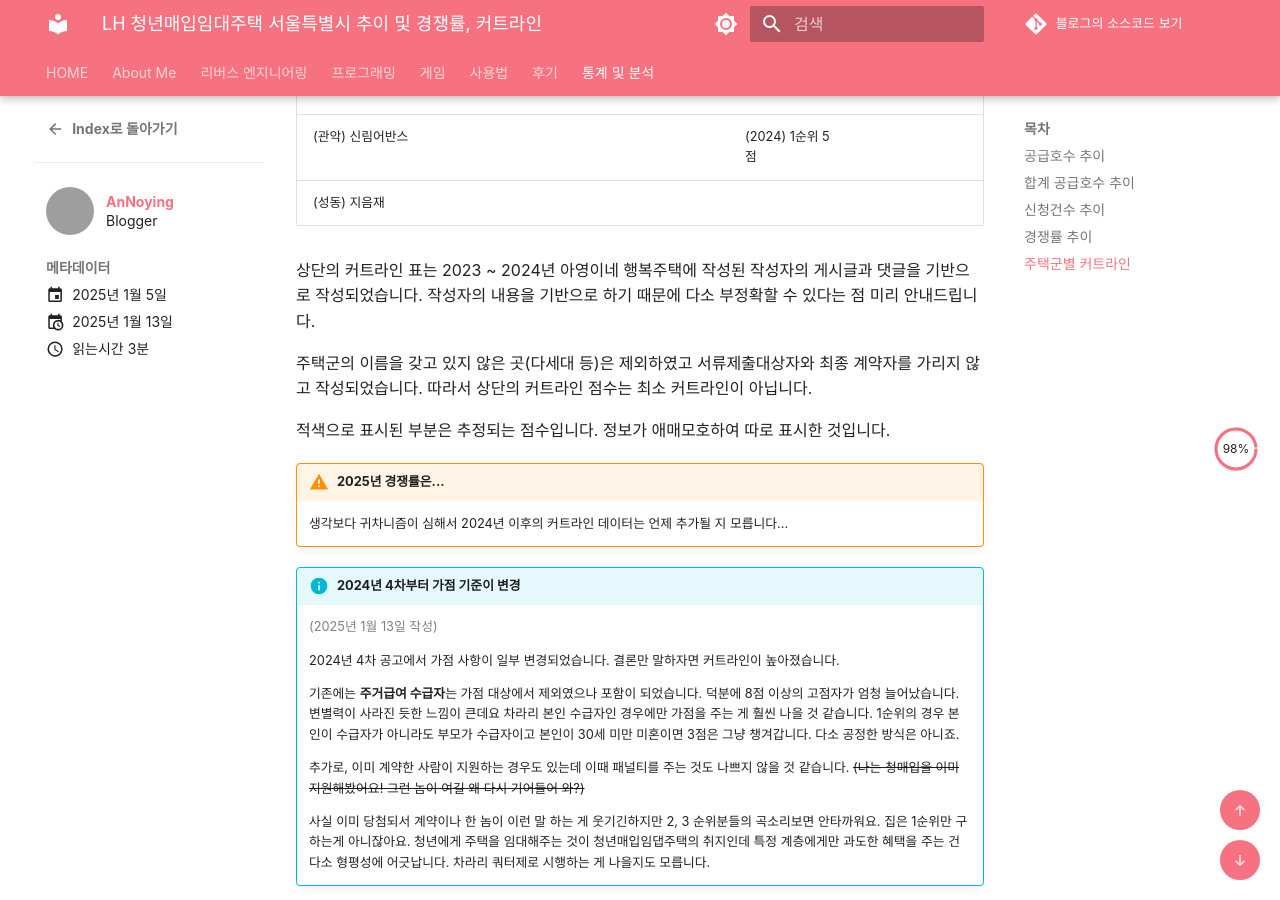
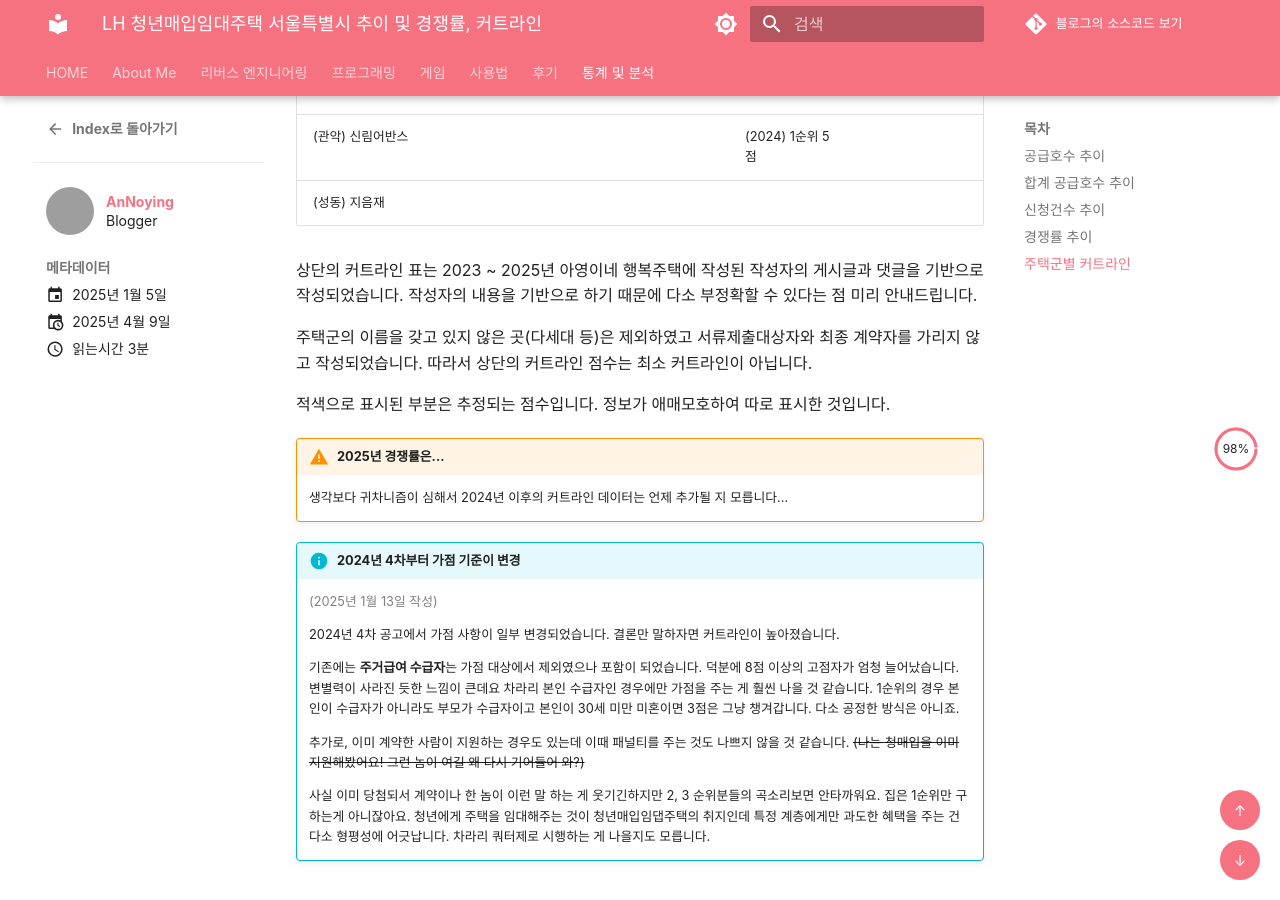
Before and after one commit to AN-NOYING/an-noying.github.io, an MkDocs documentation site: the page built from docs/stat/posts/lh_competition_rate.md, in a window 1280 px wide and 900 px high, scrolled down 8287 px. Built offline with MkDocs 1.6.1 and Material for MkDocs 9.7.7, drawn with Linux system fonts in a browser that asks for light colours; some web fonts are replaced; comment, search, counter and statistics services are not loaded; some of the changed text lies outside the part shown; grey boxes are pictures that could not be loaded.

Commit message:
Update
- 게시글 갱신\

```diff
--- a/docs/stat/posts/lh_competition_rate.md
+++ b/docs/stat/posts/lh_competition_rate.md
@@ -21,13 +21,13 @@ comments: true
     - 본 게시글의 경쟁률 데이터는 [LH 청약플러스](https://apply.lh.or.kr/ "LH 청약플러스")와 [아영이네 행복주택](https://cafe.naver.com/ayshh "아영이네 행복주택")을 기반으로 하고 있습니다.
     - 지원자의 나이, 성별, 거주지, 가점 순위 등의 데이터는 공식으로 공개되지 않기 때문에 누락 또는 오류가 있을 수 있습니다.
     - 차트에서 데이터 라벨을 클릭하여 숨기거나 표시할 수 있습니다.
-    - 2021 ~ 2024년의 일부 데이터만 사용하고 있습니다.
+    - 2021 ~ 2025년의 일부 데이터만 사용하고 있습니다.
     - **본 데이터의 내용을 너무 맹신하지 마시기 바랍니다.**
 
 ## 공급호수 추이
 <canvas id="CANVAS-1"></canvas>
 
-2021년 ~ 2024년까지의 총 주택군 공급호수 추이입니다.
+2021년 ~ 2025년까지의 총 주택군 공급호수 추이입니다.
 
 2024년의 공급호수는 다소 아쉬운 모습을 보여주고 있습니다.
 
@@ -182,7 +182,7 @@ LH가 공급하는 주택의 메리트와 최근 몇 년 전부터 발생한 전
 |(관악) 신림어반스| | |(2024) 1순위 5점| |
 |(성동) 지음재| | | | |
 
-상단의 커트라인 표는 2023 ~ 2024년 아영이네 행복주택에 작성된 작성자의 게시글과 댓글을 기반으로 작성되었습니다. 작성자의 내용을 기반으로 하기 때문에 다소 부정확할 수 있다는 점 미리 안내드립니다.
+상단의 커트라인 표는 2023 ~ 2025년 아영이네 행복주택에 작성된 작성자의 게시글과 댓글을 기반으로 작성되었습니다. 작성자의 내용을 기반으로 하기 때문에 다소 부정확할 수 있다는 점 미리 안내드립니다.
 
 주택군의 이름을 갖고 있지 않은 곳(다세대 등)은 제외하였고 서류제출대상자와 최종 계약자를 가리지 않고 작성되었습니다. 따라서 상단의 커트라인 점수는 최소 커트라인이 아닙니다.
 
```
Also changed, not shown: other parts of docs/stat/posts/lh_competition_rate.md (+1 -1 lines).
